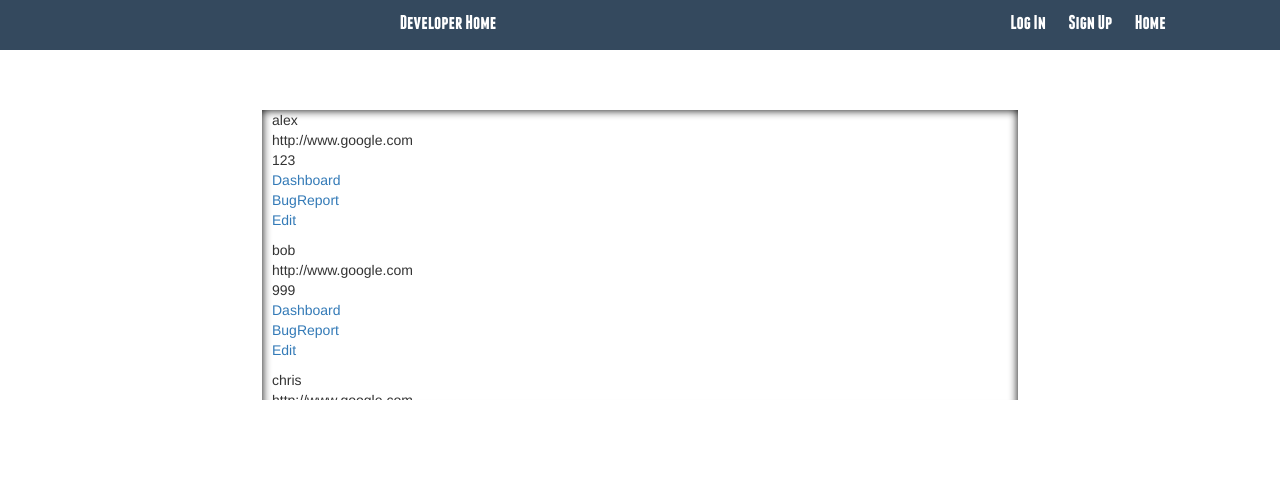
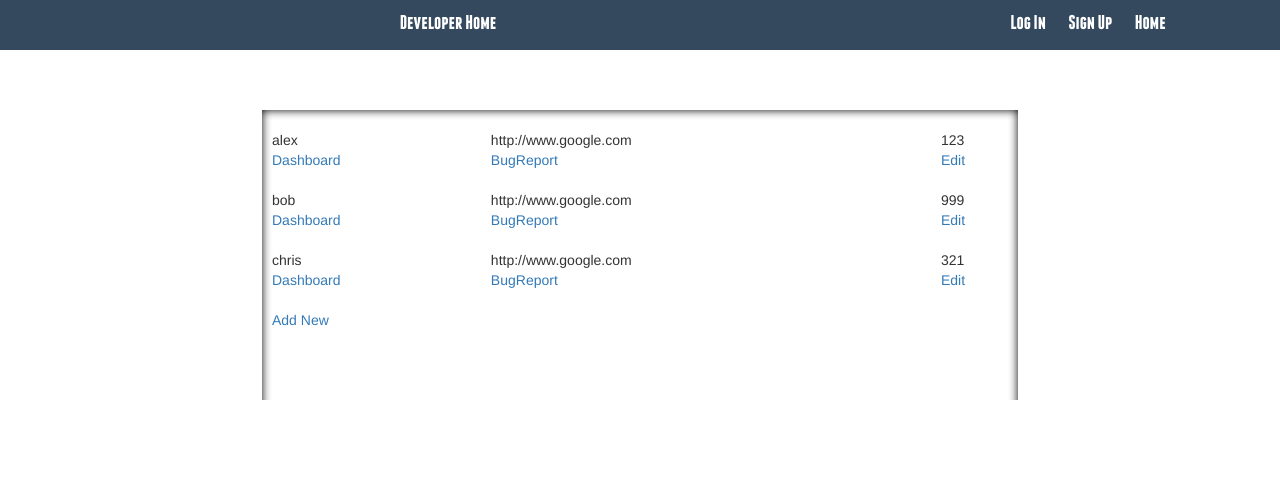
Before and after one commit to alexchonglian/SMG_AngularJS_Developer, a website: page app/index.html at #/infogame in a window 1280 px wide. Drawn offline with nearby package versions, Linux system fonts and the light colour scheme.

Commit message:
complete

```diff
--- a/app/partials/infogame.html
+++ b/app/partials/infogame.html
@@ -1,11 +1,18 @@
 <div id="gamebox">
-	<ul ng-repeat="game in games">
-		<li>{{game.name}}</li>
-		<li>{{game.url}}</li>
-		<li>{{game.stat}}</li>
-		<li><a href="#/dash">Dashboard</a></li>
-		<li><a href="#/bugs">BugReport</a></li>
-		<li><a href="#/?TODO.html">Edit</a></li>
-	</ul>
+	<div ng-repeat="game in games">
+		<table>
+			<tr>
+				<td>{{game.name}}</td>
+				<td>{{game.url}}</td>
+				<td>{{game.stat}}</td>
+			</tr>
+			<tr>
+				<td><a href="#/dashboard.html">Dashboard</a></td>
+				<td><a href="#/bugreport.html">BugReport</a></td>
+				<td><a href="#/?TODO.html">Edit</a></td>
+			</tr>
+
+		</table>
+	</div>
 	<a href="#/?TODO.html">Add New</a>
 </div>
```
